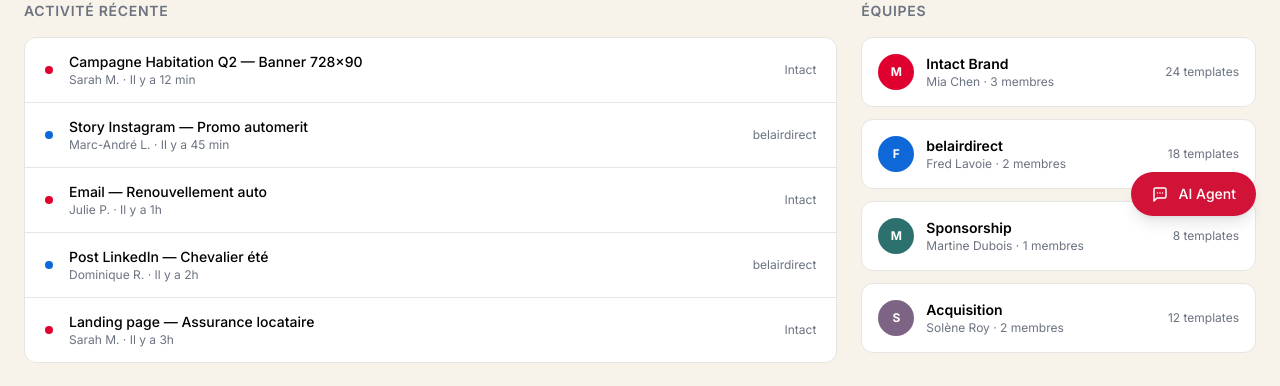
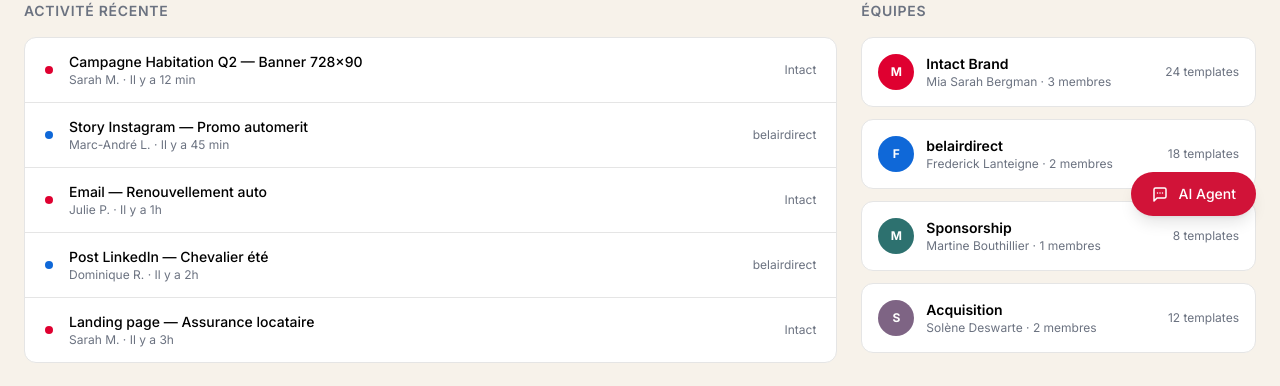
Before and after one commit to GuiPerron/intactstudio, a Next.js app: page / in a window 1280 px wide. Shown: the part 560-946 px from the top of the page. Built offline with nearby package versions, Linux system fonts and the light colour scheme.

Commit message:
Update team names — Mia Sarah Bergman, Frederick Lanteigne, Martine Bouthillier, Solène Deswarte

```diff
--- a/src/app/hub/page.tsx
+++ b/src/app/hub/page.tsx
@@ -17,10 +17,10 @@
 ];
 
 const TEAMS = [
-  { name: "Intact Brand", agent: "Mia", lead: "Mia Chen", color: "#DF0030", bg: "#F7F2EA", members: 3, templates: 24 },
-  { name: "belairdirect", agent: "Fred", lead: "Fred Lavoie", color: "#0F68D8", bg: "#F5F8FA", members: 2, templates: 18 },
-  { name: "Sponsorship", agent: "Martine", lead: "Martine Dubois", color: "#2D716F", bg: "#F0FAF8", members: 1, templates: 8 },
-  { name: "Acquisition", agent: "Solène", lead: "Solène Roy", color: "#7E6484", bg: "#F8F4FA", members: 2, templates: 12 },
+  { name: "Intact Brand", agent: "Mia", lead: "Mia Sarah Bergman", color: "#DF0030", bg: "#F7F2EA", members: 3, templates: 24 },
+  { name: "belairdirect", agent: "Fred", lead: "Frederick Lanteigne", color: "#0F68D8", bg: "#F5F8FA", members: 2, templates: 18 },
+  { name: "Sponsorship", agent: "Martine", lead: "Martine Bouthillier", color: "#2D716F", bg: "#F0FAF8", members: 1, templates: 8 },
+  { name: "Acquisition", agent: "Solène", lead: "Solène Deswarte", color: "#7E6484", bg: "#F8F4FA", members: 2, templates: 12 },
 ];
 
 export default function HubDashboard() {
--- a/src/app/hub/team/intact/page.tsx
+++ b/src/app/hub/team/intact/page.tsx
@@ -107,7 +107,7 @@
                 <div className="flex items-center gap-3">
                   <h1 className="text-2xl font-semibold tracking-tight">Intact Brand</h1>
                   <span className="text-xs font-medium text-[#DF0030] bg-[#FEF2F4] rounded-full px-2.5 py-0.5">
-                    Mia Chen, Lead
+                    Mia Sarah Bergman, Lead
                   </span>
                 </div>
                 <p className="mt-1 text-sm text-[var(--platform-muted)]">
--- a/src/app/page.tsx
+++ b/src/app/page.tsx
@@ -18,10 +18,10 @@
 ];
 
 const TEAMS = [
-  { name: "Intact Brand", agent: "Mia", lead: "Mia Chen", color: "#DF0030", members: 3, templates: 24, href: "/hub/team/intact" },
-  { name: "belairdirect", agent: "Fred", lead: "Fred Lavoie", color: "#0F68D8", members: 2, templates: 18, href: "#" },
-  { name: "Sponsorship", agent: "Martine", lead: "Martine Dubois", color: "#2D716F", members: 1, templates: 8, href: "#" },
-  { name: "Acquisition", agent: "Solène", lead: "Solène Roy", color: "#7E6484", members: 2, templates: 12, href: "#" },
+  { name: "Intact Brand", agent: "Mia", lead: "Mia Sarah Bergman", color: "#DF0030", members: 3, templates: 24, href: "/hub/team/intact" },
+  { name: "belairdirect", agent: "Fred", lead: "Frederick Lanteigne", color: "#0F68D8", members: 2, templates: 18, href: "#" },
+  { name: "Sponsorship", agent: "Martine", lead: "Martine Bouthillier", color: "#2D716F", members: 1, templates: 8, href: "#" },
+  { name: "Acquisition", agent: "Solène", lead: "Solène Deswarte", color: "#7E6484", members: 2, templates: 12, href: "#" },
 ];
 
 export default function Dashboard() {
```
